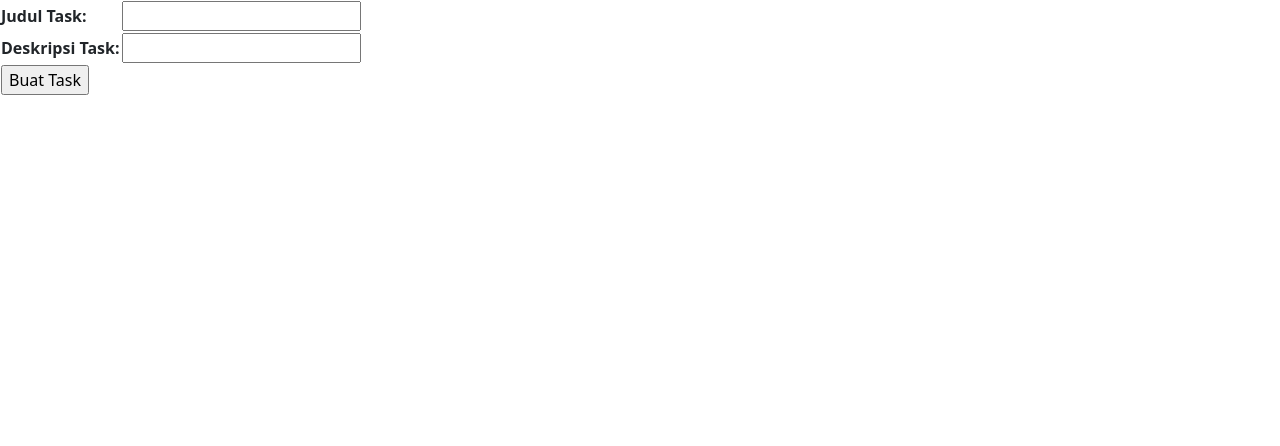
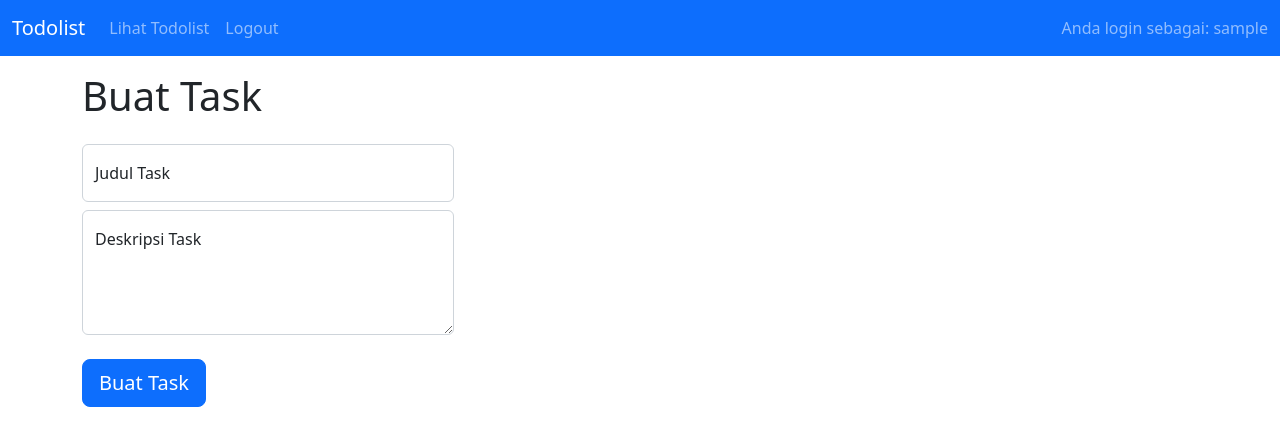
Before and after one commit to hugo-setiawan/pbp-tugas, a Django app: page /todolist/create-task/ in a window 1280 px wide. Shown: the top 446 px of the page. Run offline with Django 4.2, Linux system fonts and the light colour scheme; the visitor is signed in with stand-in values (Sample User, id 1).

Commit message:
Improvement of create task page

```diff
--- a/todolist/templates/createtask.html
+++ b/todolist/templates/createtask.html
@@ -5,20 +5,63 @@
 {% endblock meta %}
 
 {% block content %}
+{% comment %} Navbar {% endcomment %}
+<nav class="navbar navbar-expand-sm navbar-dark bg-primary mb-3">
+    <div class="container-fluid">
+        <span class="navbar-brand mb-0 h1">Todolist</span>
+        <button class="navbar-toggler" type="button" data-bs-toggle="collapse" data-bs-target="#navbar-top-buttons" aria-controls="navbar-top-buttons" aria-expanded="false" aria-label="Toggle navigation">
+            <span class="navbar-toggler-icon"></span>
+        </button>
+        <div class="collapse navbar-collapse" id="navbar-top-buttons">
+            <div class="navbar-nav">
+                <a class="nav-link" href="{% url 'todolist:show_todolist' %}">Lihat Todolist</a>
+            </div>
+            <div class="navbar-nav">
+                <a class="nav-link" href="{% url 'todolist:logout_user' %}">Logout</a>
+            </div>
+            <div class="navbar-text ms-auto">
+                <span class="mb-1">Anda login sebagai: {{username}}</span>
+            </div>
+        </div>
+    </div>
+</nav>
+
+<div class="container-md mt-3">
+    <h1 class="mb-4">Buat Task</h1>
     <form action="" method="post">
         {% csrf_token %}
-    <table>
-        {{ form.as_table }}
-        <tr>
-            <td><input type="submit" name="submit" value="Buat Task" /></td>
+        <table class="mb-4">
+            <tr class="row">
+                <div class="form-floating col-lg-4 mb-2">
+                    <input type="text" name="title" required id="id_title" placeholder="Judul Task" class="form-control">
+                    <label for="id_title" class="form-label">Judul Task</label>
+                </div>
+            </tr>
+            <tr class="row mb-4">
+                <div class="form-floating col-lg-4 mb-4">
+                    <textarea type="text" name="description" required id="id_description" placeholder="Deskripsi Task" class="form-control" style="height: 125px"></textarea>
+                    <label for="id_description" class="form-label">Deskripsi Task</label>
+                </div>
+            </tr>
+            <tr class="row">
+                <div class="form-floating mb-3 d-grid d-lg-block">
+                    <input class="btn btn-primary btn-lg" type="submit" name="submit" value="Buat Task" />
+                </div>
             </tr>
         </table>
+    </form>
+
     {% if messages %}
-    <ul>
+    <div class="alert alert-warning alert-dismissible fade show">
+        <ul class="list-unstyled">
+            <li><strong>Pembuatan task gagal!</strong></li>
             {% for message in messages %}
             <li>{{ message }}</li>
             {% endfor %}
         </ul>
+        <button type="button" class="btn-close" data-bs-dismiss="alert" aria-label="Close"></button>
+    </div>
     {% endif %}
-</form>
+</div>
+
 {% endblock content %}
--- a/todolist/views.py
+++ b/todolist/views.py
@@ -44,7 +44,10 @@ def create_task(request):
         messages.warning(request, "Pembuatan task gagal! Periksa kembali input anda!")
 
     form = CreateTaskForm()
-    context = {"form": form}
+    context = {
+        "form": form,
+        "username": request.user.get_username()
+    }
     return render(request, "createtask.html", context=context)
 
 # View (endpoint) untuk memodifikasi task tertentu
```
Lines whose indentation alone changed are shown as unchanged.
